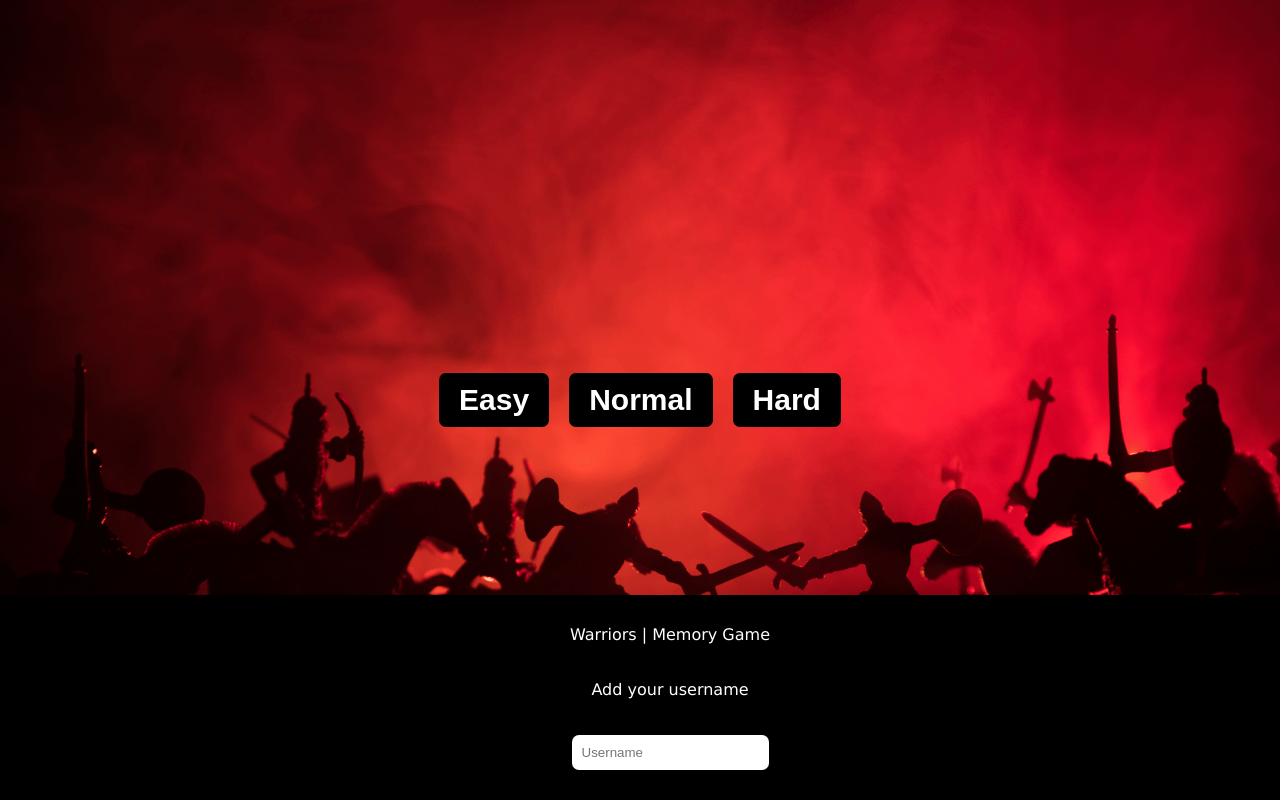
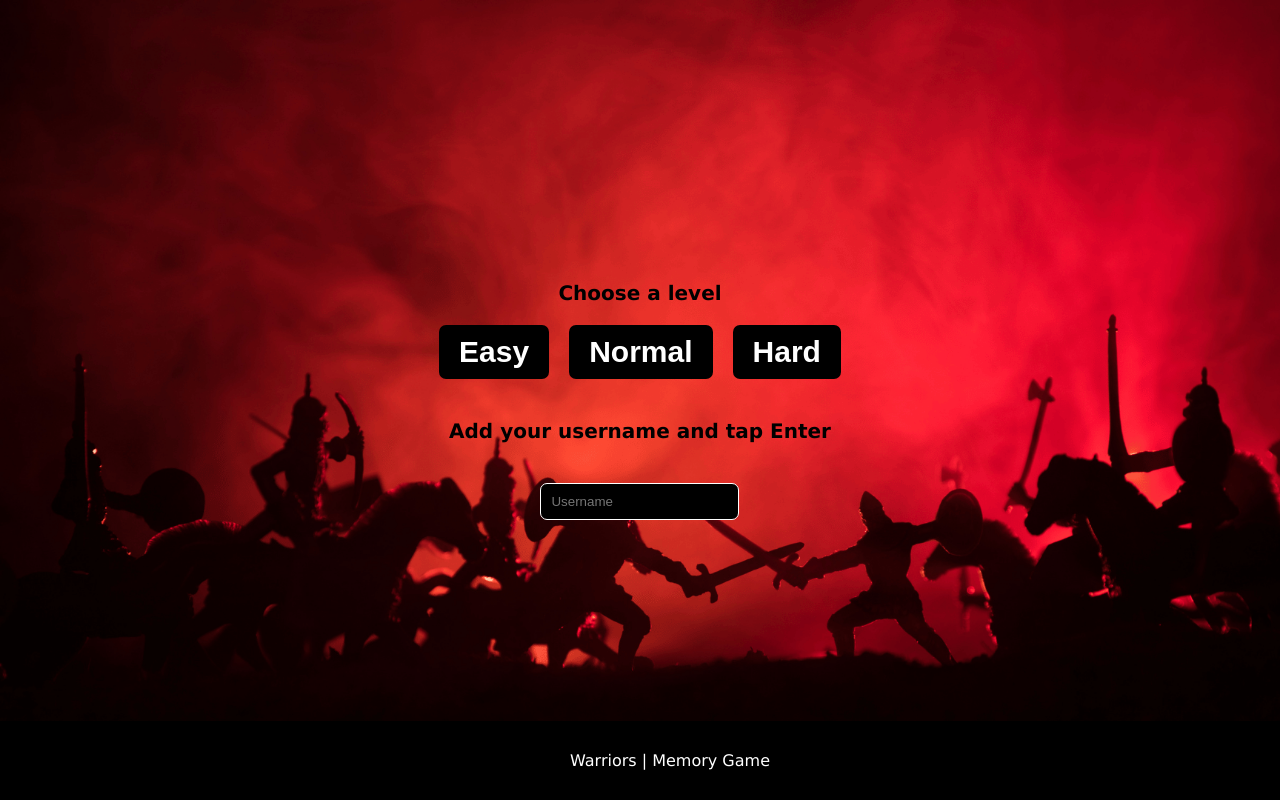
Before and after one commit to loddaa/memory-card-game, a plain HTML site: page index.html in a window 1280 px wide. Drawn offline with Linux system fonts and the light colour scheme.

Commit message:
Move username input in the center of body

```diff
--- a/public/css/main.css
+++ b/public/css/main.css
@@ -52,6 +52,16 @@ body.hard img {
 .level-container {
     width: 100%;
     height: 100%;
+    display: flex;
+    flex-direction: column;
+    align-items: center;
+    justify-content: center;
+    gap: 20px;
+    font-size: 20px;
+    font-weight: bold;
+}
+
+.level-container > div:first-of-type {
     display: flex;
     align-items: center;
     justify-content: center;
@@ -170,10 +180,15 @@ body.hard img {
     flex-direction: column;
     align-items: center;
     gap: 20px;
+    font-size: 20px;
+    font-weight: bold;
 }
 
 .set-username input {
     padding: 10px;
     border: none;
     border-radius: 7px;
+    background-color: black;
+    border: .5px solid white;
+    color: white;
 }
--- a/public/js/main.js
+++ b/public/js/main.js
@@ -18,10 +18,10 @@ function game() {
     div.classList.add('set-username')
     let input = document.createElement('input')
     let p = document.createElement('p')
-    p.innerText = 'Add your username'
+    p.innerText = 'Add your username and tap Enter'
     input.setAttribute('placeholder', 'Username')
     div.append(p, input)
-    nav.appendChild(div)
+    levelContainer.appendChild(div)
 
     input.addEventListener('keypress', function(e) {
         if (e.key == 'Enter' && input.value != '') {
@@ -38,7 +38,10 @@ function game() {
 
 function chooseLevel() {
     let divLevelContainer = document.createElement('div')
+    divLevelContainer.innerText = 'Choose a level'
     divLevelContainer.classList.add('level-container')
+
+    let div = document.createElement('div')
 
     let buttonEasy = document.createElement('button')
     buttonEasy.classList.add('level')
@@ -55,7 +58,8 @@ function chooseLevel() {
     buttonHard.setAttribute('id', 'hard')
     buttonHard.innerText = 'Hard'
 
-    divLevelContainer.append(buttonEasy, buttonNormal, buttonHard)
+    div.append(buttonEasy, buttonNormal, buttonHard)
+    divLevelContainer.append(div)
     document.body.insertAdjacentHTML('afterbegin', divLevelContainer.outerHTML)
 
     let levelButtons = document.getElementsByClassName('level')
```
